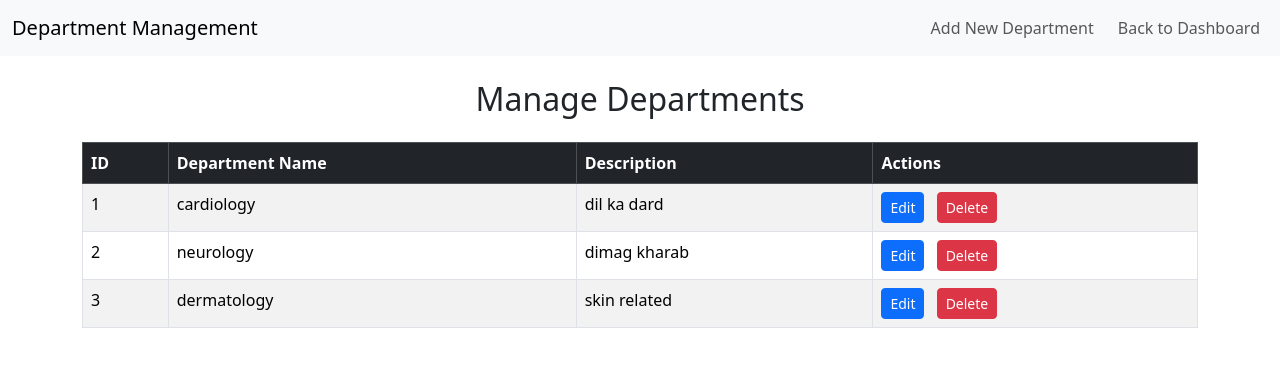
After one commit to 22f3001703/hospital_management_app, a Flask app: page /dashboard/admin/departments in a window 1280 px wide. The commit adds this page. Shown: the top 367 px of the page. Run offline with Flask 3, Linux system fonts and the light colour scheme; a user stored in the database is signed in.

Commit message:
Almost many bug and resissdencies fixed

```diff
--- a/app.py
+++ b/app.py
@@ -21,6 +21,7 @@ from controllers.editDoctorDetailsByAdmin import theeditdoctordetailsbyadmin
 from controllers.editPateintDetailsByAdmin import theeditpatientdetailsByAdmin
 from controllers.deleteDoctor import thedeleteDoctor
 from controllers.blackListUser import theBlackListingUser
+from controllers.manageDepartments import manageDepartments
 
 
 def start_the_app():
@@ -51,6 +52,7 @@ def start_the_app():
     app.register_blueprint(theeditpatientdetailsByAdmin)
     app.register_blueprint(thedeleteDoctor)
     app.register_blueprint(theBlackListingUser)
+    app.register_blueprint(manageDepartments)
     return app
 
 app = start_the_app()
--- a/controllers/adminDashboard.py
+++ b/controllers/adminDashboard.py
@@ -22,12 +22,13 @@ def adminDashboard():
         allappointment= Appointments.query.all()
         print(allappointment)
         allappointments=[]
+        added_usernames = set()
         innerdetails={}
         for appointment in allappointment:
             patient=User.query.filter_by(username=appointment.patient).first()
             doctor=User.query.filter_by(username=appointment.doctor).first()
             department = Doctor.query.filter_by(username=appointment.doctor).first().specialization
-            if(appointment.status=="booked"):
+            if(appointment.patient not in added_usernames):
                 innerdetails={
                     'id':appointment.id,
                     'patient_fullname':patient.fullname,
@@ -38,6 +39,7 @@ def adminDashboard():
                     'status':appointment.status,
                     'pt_username':appointment.patient,
                 }
+                added_usernames.add(appointment.patient)
                 allappointments.append(innerdetails)
 
 
--- /dev/null
+++ b/controllers/manageDepartments.py
@@ -0,0 +1,80 @@
+from flask import Flask, render_template, redirect, request, Response, Blueprint, session, flash
+from database import db
+from models.models import Department
+
+manageDepartments = Blueprint('manageDepartments', __name__)
+
+@manageDepartments.route("/dashboard/admin/departments", methods=['GET', 'POST'])
+def listDepartments():
+    if('user' in session and session['role'] == "admin"):
+        departments = Department.query.all()
+        return render_template("manageDepartments.html", departments=departments)
+    else:
+        return redirect("/login")
+
+@manageDepartments.route("/dashboard/admin/departments/add", methods=['GET', 'POST'])
+def addDepartment():
+    if('user' in session and session['role'] == "admin"):
+        if request.method == "POST":
+            name = request.form.get("name").strip()
+            description = request.form.get("description").strip()
+
+            # Check if department already exists
+            existing_dept = Department.query.filter_by(name=name).first()
+            if existing_dept:
+                message = f"Department '{name}' already exists!"
+                return render_template("invalid.html", message=message)
+
+            new_department = Department(name=name, descreption=description)
+            db.session.add(new_department)
+            db.session.commit()
+
+            return redirect("/dashboard/admin/departments")
+
+        return render_template("addDepartment.html")
+    else:
+        return redirect("/login")
+
+@manageDepartments.route("/dashboard/admin/departments/edit/<int:dept_id>", methods=['GET', 'POST'])
+def editDepartment(dept_id):
+    if('user' in session and session['role'] == "admin"):
+        department = Department.query.get_or_404(dept_id)
+
+        if request.method == "POST":
+            name = request.form.get("name").strip()
+            description = request.form.get("description").strip()
+
+            # Check if another department with the same name exists
+            existing_dept = Department.query.filter_by(name=name).first()
+            if existing_dept and existing_dept.id != dept_id:
+                message = f"Department '{name}' already exists!"
+                return render_template("invalid.html", message=message)
+
+            department.name = name
+            department.descreption = description
+            db.session.commit()
+
+            return redirect("/dashboard/admin/departments")
+
+        return render_template("editDepartment.html", department=department)
+    else:
+        return redirect("/login")
+
+@manageDepartments.route("/dashboard/admin/departments/delete/<int:dept_id>", methods=['POST'])
+def deleteDepartment(dept_id):
+    if('user' in session and session['role'] == "admin"):
+        # Check if any doctors are assigned to this department
+        from models.models import Doctor
+        doctors_in_dept = Doctor.query.filter_by(specialization=Department.query.get(dept_id).name).all()
+
+        if doctors_in_dept:
+            message = "Cannot delete department. There are doctors assigned to this department. Please reassign them first."
+            return render_template("invalid.html", message=message)
+
+        department = Department.query.get_or_404(dept_id)
+        db.session.delete(department)
+        db.session.commit()
+
+        return redirect("/dashboard/admin/departments")
+    else:
+        return redirect("/login")
--- a/controllers/patientHistoryForDoctor.py
+++ b/controllers/patientHistoryForDoctor.py
@@ -12,6 +12,7 @@ def patientHistory(pt_username):
 
 
         appointments=Appointments.query.filter_by(patient=pt_username).all()
+        print("Appointments for Patient History:", appointments)
         allrelevantrecordsid=[]
         for x in appointments:
             if(x.status=="completed"):
@@ -21,6 +22,8 @@ def patientHistory(pt_username):
         for i in range(len(allrelevantrecordsid)):
             print("Appointment IDs:", allrelevantrecordsid[i])
             Treatmentrecord=Treatment.query.filter_by(appointmentid=allrelevantrecordsid[i]).first()
+            if not Treatmentrecord:
+                continue
             print("Treatment Record Fetched:", Treatmentrecord)
             appointfordoctor = Appointments.query.filter_by(id=allrelevantrecordsid[i]).first()
             doctorusername=appointfordoctor.doctor
--- a/templates/adminDashboard.html
+++ b/templates/adminDashboard.html
@@ -44,7 +44,7 @@
   </div>
 </nav>
 
-<!-- Search Results Section -->
+
 {% if search_results is defined %}
 <div class="container mt-4">
   <div class="alert alert-info">
@@ -58,7 +58,7 @@
 
   {% if search_results|length > 0 %}
     {% if search_type == 'doctor' %}
-    <!-- Doctor Search Results -->
+
     <div class="card">
       <div class="card-header">
         <h5 class="mb-0">Doctor Search Results</h5>
@@ -94,7 +94,7 @@
       </div>
     </div>
     {% else %}
-    <!-- Patient Search Results -->
+
     <div class="card">
       <div class="card-header">
         <h5 class="mb-0">Patient Search Results</h5>
--- a/templates/departmentPage.html
+++ b/templates/departmentPage.html
@@ -15,7 +15,7 @@
   </div>
 </nav>
      <h2 class="text-center my-4">Overview</h2>
-     <p>will be added at last lol</p>
+     <p class="text-center my-4">{{getDetails.descreption}}</p>
 
  <div><h2 class="text-center my-4">Doctor's List</h2></div>
  <table>
--- /dev/null
+++ b/templates/manageDepartments.html
@@ -0,0 +1,63 @@
+<!DOCTYPE html>
+<html lang="en">
+<head>
+    <meta charset="UTF-8">
+    <meta name="viewport" content="width=device-width, initial-scale=1.0">
+    <title>Manage Departments</title>
+    <link href="https://cdn.jsdelivr.net/npm/bootstrap@5.3.0-alpha1/dist/css/bootstrap.min.css" rel="stylesheet">
+</head>
+<body>
+    <nav class="navbar navbar-expand-lg bg-body-tertiary">
+        <div class="container-fluid">
+            <a class="navbar-brand" href="#">Department Management</a>
+            <div class="navbar-nav ms-auto">
+                <a class="nav-link btn btn-primary me-2" href="/dashboard/admin/departments/add">Add New Department</a>
+                <a class="nav-link btn btn-secondary" href="/dashboard/admin">Back to Dashboard</a>
+            </div>
+        </div>
+    </nav>
+
+    <div class="container mt-4">
+        <h2 class="text-center mb-4">Manage Departments</h2>
+
+        {% if departments %}
+            <div class="table-responsive">
+                <table class="table table-striped table-bordered">
+                    <thead class="table-dark">
+                        <tr>
+                            <th>ID</th>
+                            <th>Department Name</th>
+                            <th>Description</th>
+                            <th>Actions</th>
+                        </tr>
+                    </thead>
+                    <tbody>
+                        {% for dept in departments %}
+                        <tr>
+                            <td>{{ dept.id }}</td>
+                            <td>{{ dept.name }}</td>
+                            <td>{{ dept.descreption or 'No description available' }}</td>
+                            <td>
+                                <a href="/dashboard/admin/departments/edit/{{ dept.id }}" class="btn btn-primary btn-sm me-2">Edit</a>
+                                <form method="POST" action="/dashboard/admin/departments/delete/{{ dept.id }}" style="display: inline;"
+                                      onsubmit="return confirm('Are you sure you want to delete this department? This action cannot be undone.')">
+                                    <button type="submit" class="btn btn-danger btn-sm">Delete</button>
+                                </form>
+                            </td>
+                        </tr>
+                        {% endfor %}
+                    </tbody>
+                </table>
+            </div>
+        {% else %}
+            <div class="alert alert-info text-center">
+                <h4>No Departments Found</h4>
+                <p>No departments have been added yet. Click "Add New Department" to create your first department.</p>
+                <a href="/dashboard/admin/departments/add" class="btn btn-primary">Add New Department</a>
+            </div>
+        {% endif %}
+    </div>
+
+    <script src="https://cdn.jsdelivr.net/npm/bootstrap@5.3.0-alpha1/dist/js/bootstrap.bundle.min.js"></script>
+</body>
+</html>
```
Also changed, not shown: controllers/doctorDashboard.py (+14 -9 lines), controllers/patientDashboard.py (+5 -5 lines), controllers/registerDoctor.py (+31 -4 lines), templates/addDepartment.html (added, +62 -0 lines), templates/editDepartment.html (added, +60 -0 lines), templates/registerDoctor.html (+86 -2 lines), instance/hospital.db.
